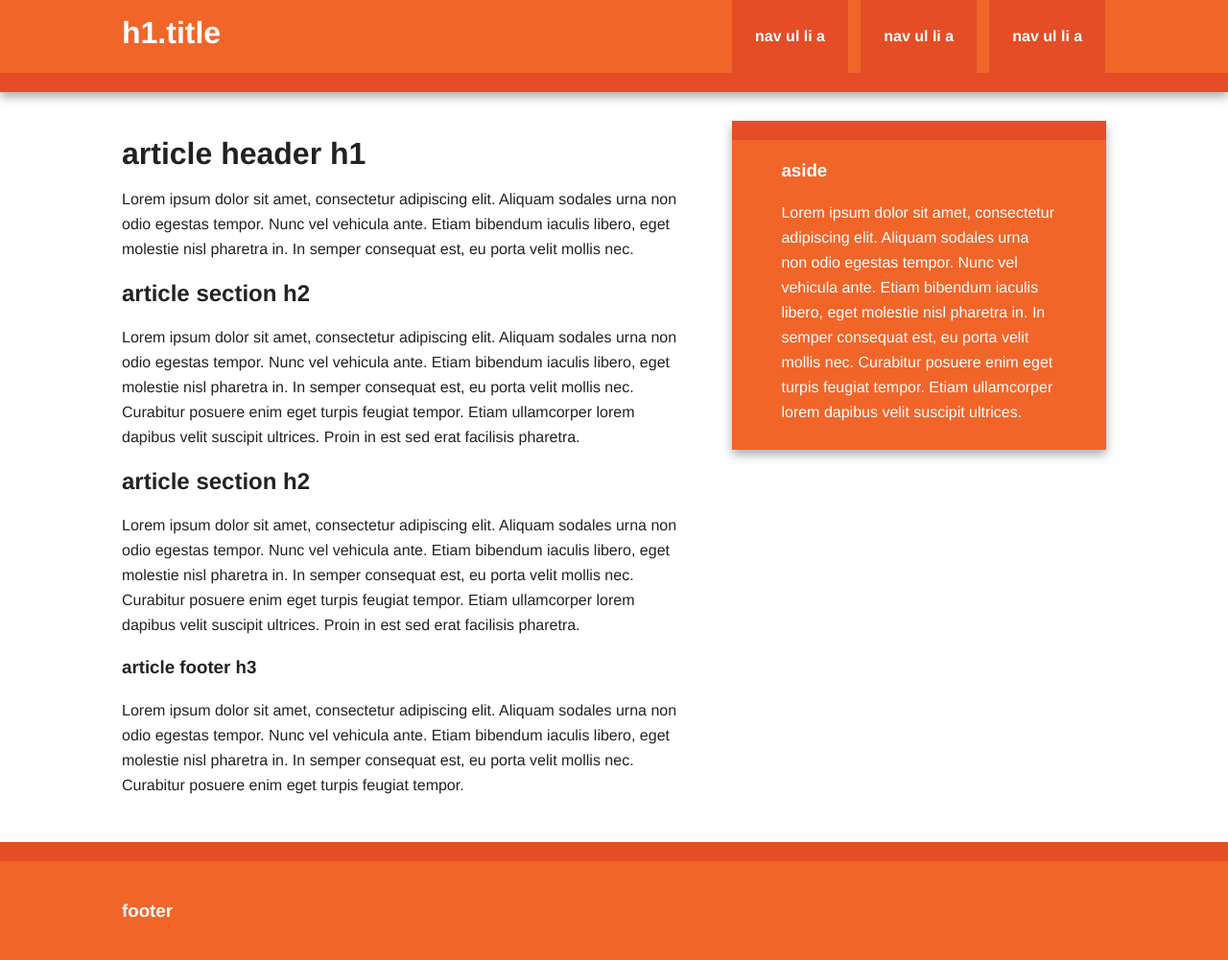
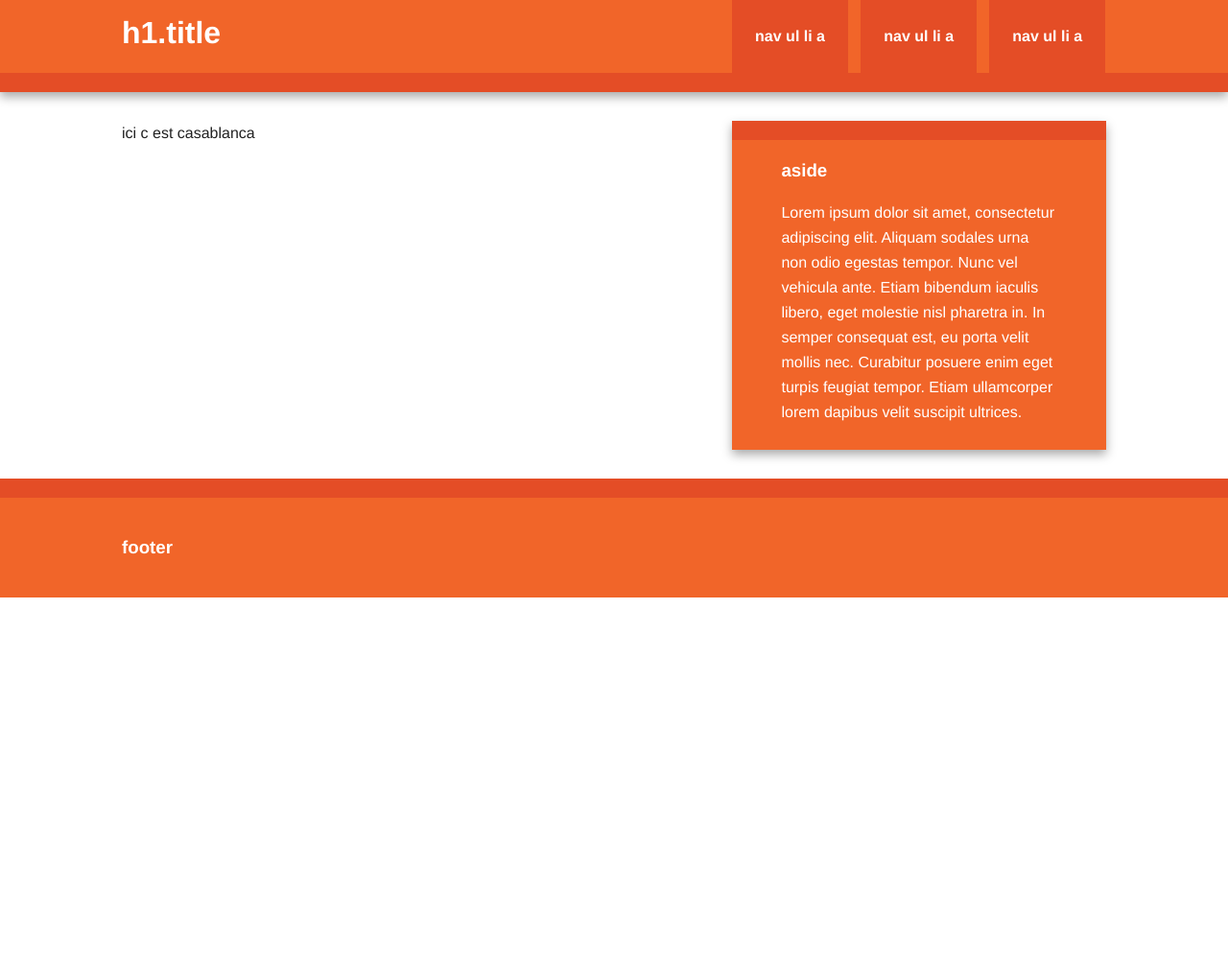
Before and after one commit to mhammed2020/Hotel-Reservation-Platform, a Django app: page /reservation/ in a window 1280 px wide. Shown: the whole page at 96% size. After the commit the page ends 623 px from the top, so only its background shows below. Run offline with Django 3.2, Linux system fonts and the light colour scheme; some libraries are stand-ins or nearby versions.

Commit message:
update and customize base.html

```diff
--- /dev/null
+++ b/templates/reservation/base.html
@@ -0,0 +1,59 @@
+
+{% load static %}
+
+<!doctype html>
+<html class="no-js" lang="">
+    <head>
+        <meta charset="utf-8">
+        <meta http-equiv="X-UA-Compatible" content="IE=edge,chrome=1">
+        <title></title>
+        <meta name="description" content="">
+        <meta name="viewport" content="width=device-width, initial-scale=1">
+
+        <link rel="stylesheet" href="{% static 'css/normalize.min.css' %}">
+        <link rel="stylesheet" href="{% static 'css/main.css' %}">
+
+       <script src="{% static 'js/vendor/modernizr-2.8.3-respond-1.4.2.min.js' %}"></script>
+    </head>
+    <body>
+
+        <div class="header-container">
+            <header class="wrapper clearfix">
+                <h1 class="title">h1.title</h1>
+                <nav>
+                    <ul>
+                        <li><a href="#">nav ul li a</a></li>
+                        <li><a href="#">nav ul li a</a></li>
+                        <li><a href="#">nav ul li a</a></li>
+                    </ul>
+                </nav>
+            </header>
+        </div>
+
+        <div class="main-container">
+            <div class="main wrapper clearfix">
+
+               {% block content %}
+
+               {% endblock content %}
+
+                <aside>
+                    <h3>aside</h3>
+                    <p>Lorem ipsum dolor sit amet, consectetur adipiscing elit. Aliquam sodales urna non odio egestas tempor. Nunc vel vehicula ante. Etiam bibendum iaculis libero, eget molestie nisl pharetra in. In semper consequat est, eu porta velit mollis nec. Curabitur posuere enim eget turpis feugiat tempor. Etiam ullamcorper lorem dapibus velit suscipit ultrices.</p>
+                </aside>
+
+            </div> <!-- #main -->
+        </div> <!-- #main-container -->
+
+        <div class="footer-container">
+            <footer class="wrapper">
+                <h3>footer</h3>
+            </footer>
+        </div>
+
+        <script src=" {% static '//ajax.googleapis.com/ajax/libs/jquery/1.11.2/jquery.min.js' %}"></script>
+        <script>window.jQuery || document.write('<script src="js/vendor/jquery-1.11.2.min.js"><\/script>')</script>
+
+        <script src="js/main.js"></script>
+    </body>
+</html>
--- a/templates/reservation/index.html
+++ b/templates/reservation/index.html
@@ -1,73 +1,8 @@
-{% load static %}
+{% extends 'reservation/base.html' %}
 
-<!doctype html>
-<html class="no-js" lang="">
-    <head>
-        <meta charset="utf-8">
-        <meta http-equiv="X-UA-Compatible" content="IE=edge,chrome=1">
-        <title></title>
-        <meta name="description" content="">
-        <meta name="viewport" content="width=device-width, initial-scale=1">
 
-        <link rel="stylesheet" href="{% static 'css/normalize.min.css' %}">
-        <link rel="stylesheet" href="{% static 'css/main.css' %}">
+{% block content %}
 
-       <script src="{% static 'js/vendor/modernizr-2.8.3-respond-1.4.2.min.js' %}"></script>
-    </head>
-    <body>
 
-        <div class="header-container">
-            <header class="wrapper clearfix">
-                <h1 class="title">h1.title</h1>
-                <nav>
-                    <ul>
-                        <li><a href="#">nav ul li a</a></li>
-                        <li><a href="#">nav ul li a</a></li>
-                        <li><a href="#">nav ul li a</a></li>
-                    </ul>
-                </nav>
-            </header>
-        </div>
-
-        <div class="main-container">
-            <div class="main wrapper clearfix">
-
-                <article>
-                    <header>
-                        <h1>article header h1</h1>
-                        <p>Lorem ipsum dolor sit amet, consectetur adipiscing elit. Aliquam sodales urna non odio egestas tempor. Nunc vel vehicula ante. Etiam bibendum iaculis libero, eget molestie nisl pharetra in. In semper consequat est, eu porta velit mollis nec.</p>
-                    </header>
-                    <section>
-                        <h2>article section h2</h2>
-                        <p>Lorem ipsum dolor sit amet, consectetur adipiscing elit. Aliquam sodales urna non odio egestas tempor. Nunc vel vehicula ante. Etiam bibendum iaculis libero, eget molestie nisl pharetra in. In semper consequat est, eu porta velit mollis nec. Curabitur posuere enim eget turpis feugiat tempor. Etiam ullamcorper lorem dapibus velit suscipit ultrices. Proin in est sed erat facilisis pharetra.</p>
-                    </section>
-                    <section>
-                        <h2>article section h2</h2>
-                        <p>Lorem ipsum dolor sit amet, consectetur adipiscing elit. Aliquam sodales urna non odio egestas tempor. Nunc vel vehicula ante. Etiam bibendum iaculis libero, eget molestie nisl pharetra in. In semper consequat est, eu porta velit mollis nec. Curabitur posuere enim eget turpis feugiat tempor. Etiam ullamcorper lorem dapibus velit suscipit ultrices. Proin in est sed erat facilisis pharetra.</p>
-                    </section>
-                    <footer>
-                        <h3>article footer h3</h3>
-                        <p>Lorem ipsum dolor sit amet, consectetur adipiscing elit. Aliquam sodales urna non odio egestas tempor. Nunc vel vehicula ante. Etiam bibendum iaculis libero, eget molestie nisl pharetra in. In semper consequat est, eu porta velit mollis nec. Curabitur posuere enim eget turpis feugiat tempor.</p>
-                    </footer>
-                </article>
-
-                <aside>
-                    <h3>aside</h3>
-                    <p>Lorem ipsum dolor sit amet, consectetur adipiscing elit. Aliquam sodales urna non odio egestas tempor. Nunc vel vehicula ante. Etiam bibendum iaculis libero, eget molestie nisl pharetra in. In semper consequat est, eu porta velit mollis nec. Curabitur posuere enim eget turpis feugiat tempor. Etiam ullamcorper lorem dapibus velit suscipit ultrices.</p>
-                </aside>
-
-            </div> <!-- #main -->
-        </div> <!-- #main-container -->
-
-        <div class="footer-container">
-            <footer class="wrapper">
-                <h3>footer</h3>
-            </footer>
-        </div>
-
-        <script src=" {% static '//ajax.googleapis.com/ajax/libs/jquery/1.11.2/jquery.min.js' %}"></script>
-        <script>window.jQuery || document.write('<script src="js/vendor/jquery-1.11.2.min.js"><\/script>')</script>
-
-        <script src="js/main.js"></script>
-    </body>
-</html>
+ici c est  casablanca
+{% endblock content %}
```
